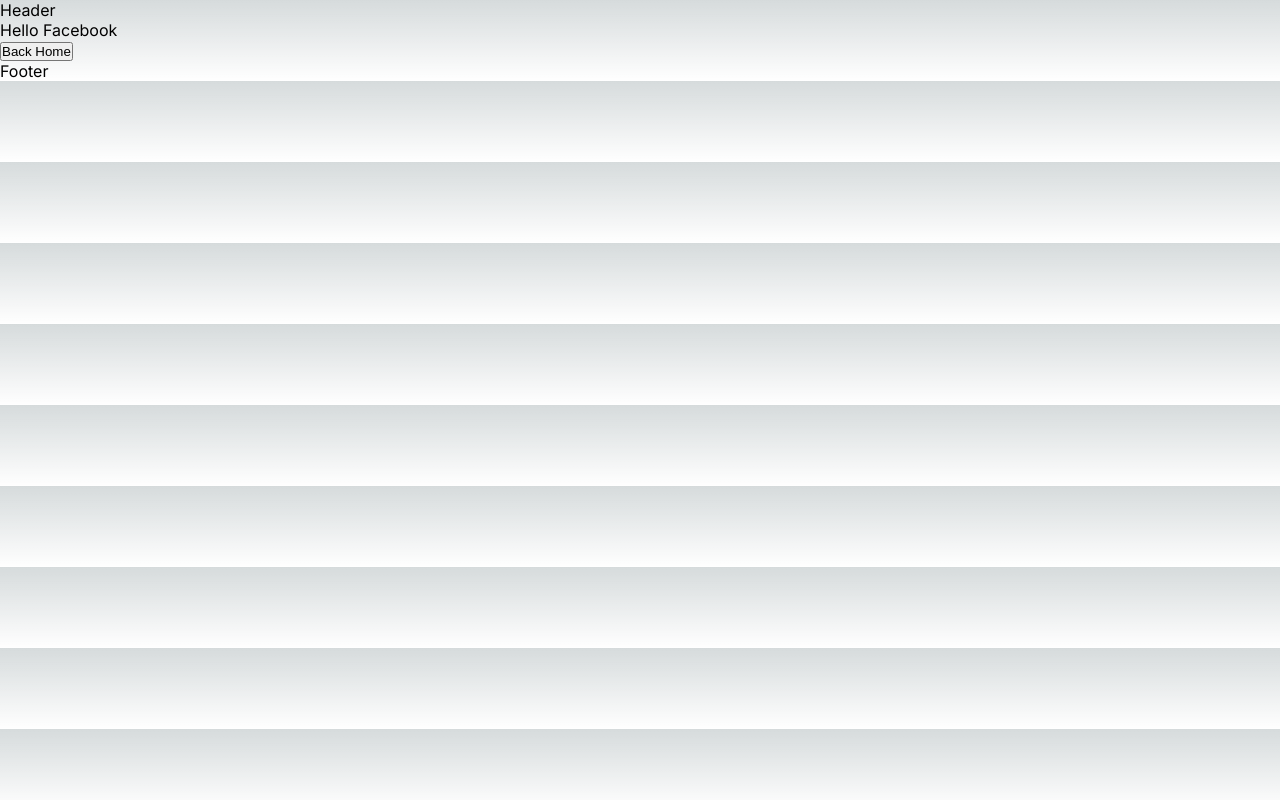
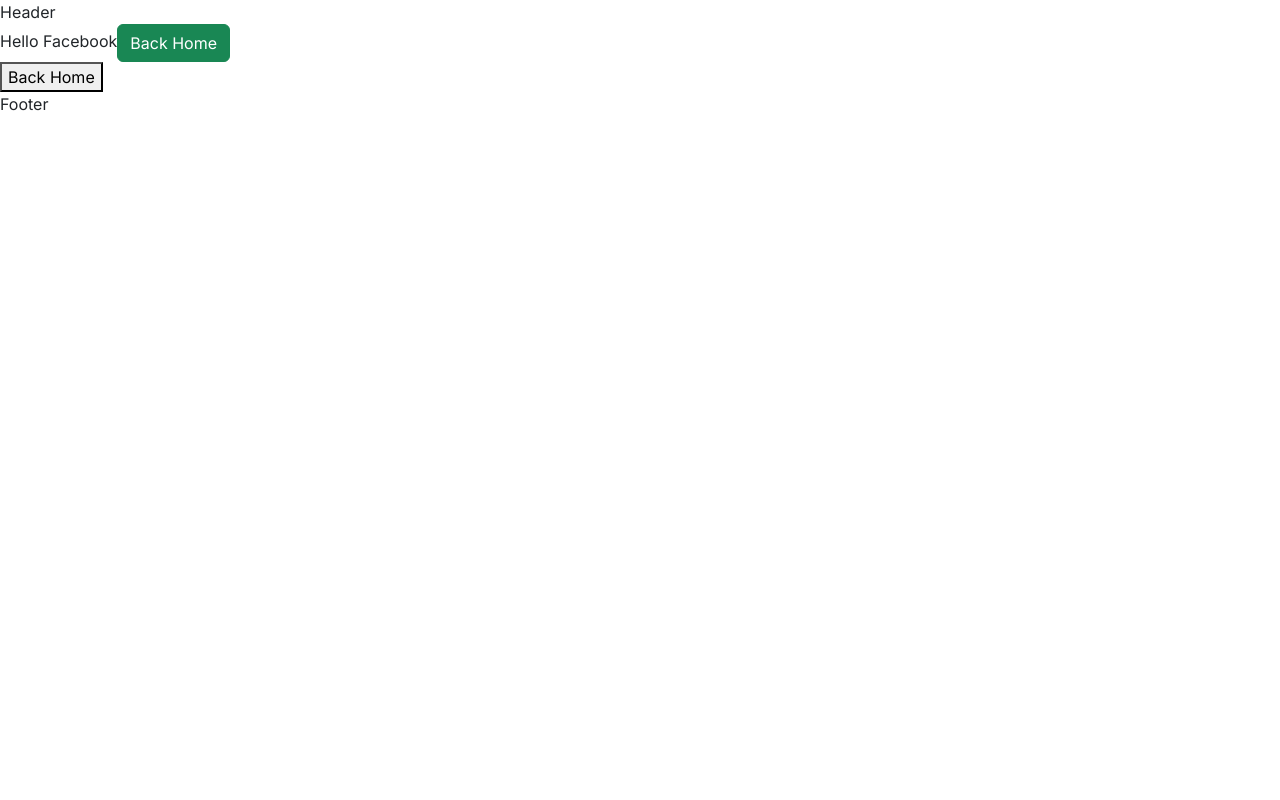
Before and after one commit to harypham/next13-starter-typescript, a Next.js app: page /facebook in a window 1280 px wide. Built offline with nearby package versions, Linux system fonts and the light colour scheme.

Commit message:
boostrap test

```diff
--- a/src/app/facebook/page.tsx
+++ b/src/app/facebook/page.tsx
@@ -1,6 +1,8 @@
 'use client'
 
 import { useRouter } from "next/navigation";
+import { Button } from 'react-bootstrap';
+
 
 const Facebook = () => {
     const router = useRouter()
@@ -10,6 +12,7 @@
     return (
     <>
         Hello Facebook
+        <Button variant="success">Back Home</Button>
         <div>
             <button onClick={()=> handleButton()}>Back Home</button>
         </div>
--- a/src/app/layout.tsx
+++ b/src/app/layout.tsx
@@ -1,5 +1,7 @@
-import './globals.css'
+//import './globals.css'
 import { Inter } from 'next/font/google'
+import 'bootstrap/dist/css/bootstrap.min.css';
+
 
 const inter = Inter({ subsets: ['latin'] })
 
```
